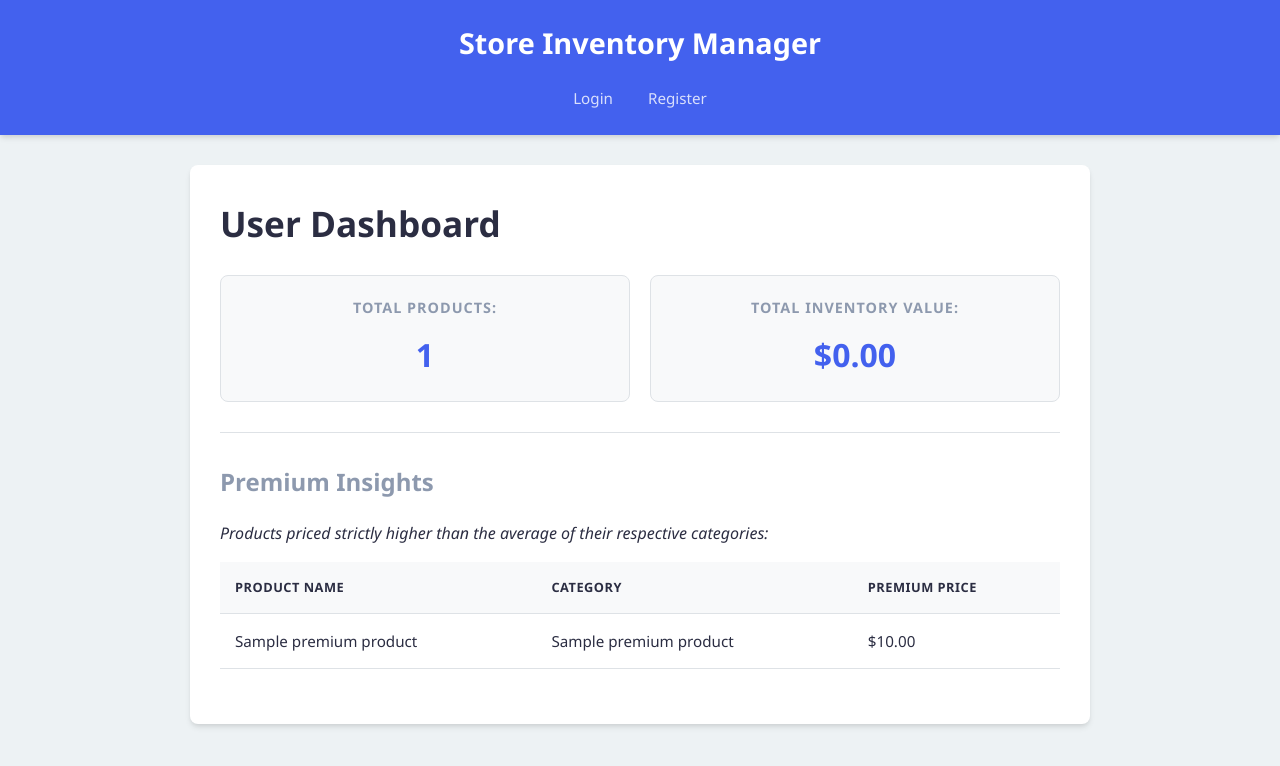
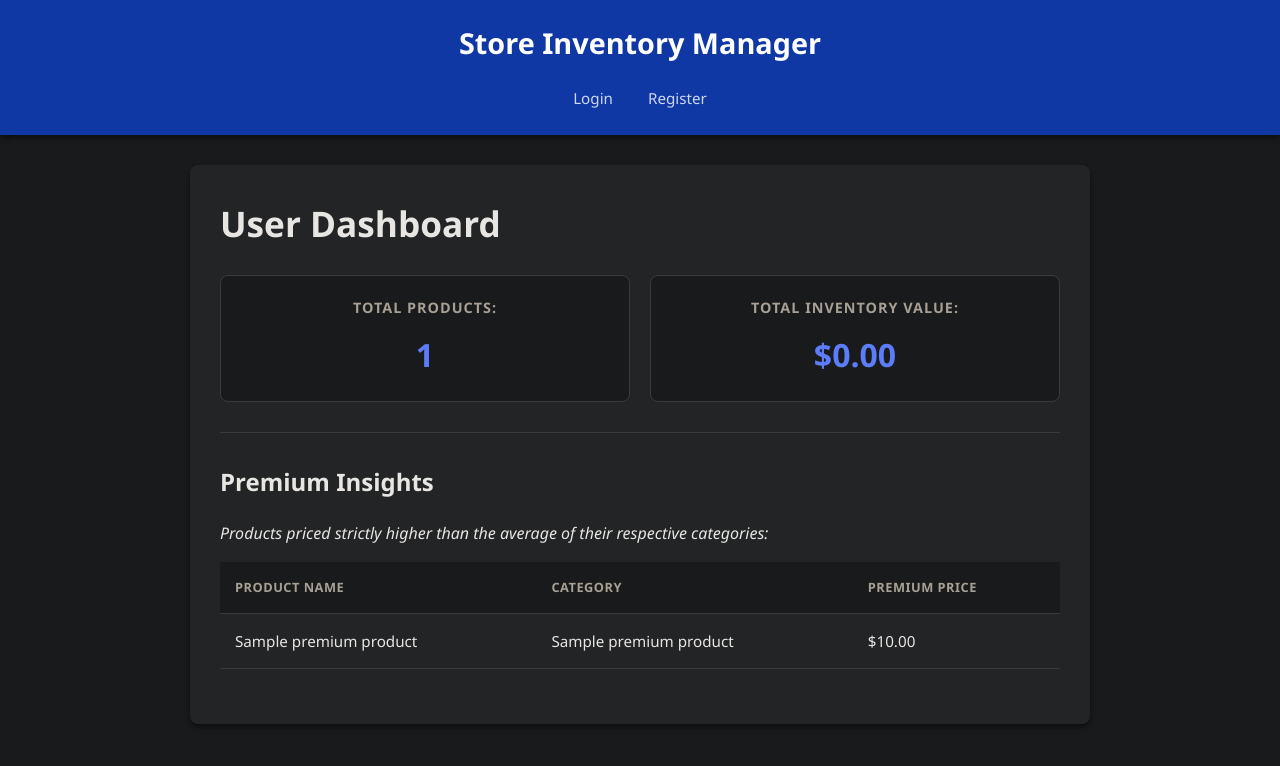
Before and after one commit to Curious-SMR/DBMS-Inventory-Project, a Flask app: template templates/user_dashboard.html in a window 1280 px wide. Shown: the top 766 px of the page. Run offline with Flask 3, Linux system fonts and the light colour scheme; the template is opened without the code that fills it: most values are stand-ins (such as "Sample title", 1, 10 or a date in 2020).

Commit message:
Applied permanent dark mode theme to UI

```diff
--- a/app.py
+++ b/app.py
@@ -7,11 +7,10 @@ from werkzeug.security import generate_password_hash, check_password_hash
 app = Flask(__name__)
 app.config['SECRET_KEY'] = 'your_secret_key_here'
 
-# Database Configuration - UPDATE YOUR PASSWORD HERE
 DB_CONFIG = {
     'host': 'localhost',
     'user': 'root',
-    'password': '2024A7PS0284U', # Put your recovered/new password here
+    'password': '2024A7PS0284U',
     'database': 'inventory_manager'
 }
 
@@ -63,8 +62,6 @@ def user_dashboard():
     total_result = cursor.fetchone()['total']
     total_value = total_result if total_result else 0
 
-    # THE ASSIGNMENT REQUIREMENT: Nested/Correlated Query
-    # Finds products priced higher than their specific category average
     nested_query = """
         SELECT p1.name, p1.price, c.name AS category_name
         FROM product p1
@@ -80,7 +77,6 @@ def user_dashboard():
     cursor.close()
 
     username = session['username']
-    # You will need to update user_dashboard.html to display 'premium_products'
     return render_template('user_dashboard.html',
                            total_products=total_products,
                            total_value=total_value,
@@ -149,8 +145,10 @@ def add_product():
     name = request.form['name']
     quantity = int(request.form['quantity'])
     price = float(request.form['price'])
-    # Fallback to category 1 if you haven't added a category dropdown to your HTML form yet
-    category_id = int(request.form.get('category_id', 1))
+
+    # FIX 2 APPLIED: Strictly casting the required form input to an integer
+    category_id = int(request.form['category_id'])
+
     user_id = session['user_id']
 
     db = get_db()
--- a/static/styles.css
+++ b/static/styles.css
@@ -1,19 +1,20 @@
 /* styles.css */
 
-/* --- 1. Root Variables & Reset (For Modern Looks) --- */
+/* --- 1. Root Variables & Reset (Permanent Dark Theme) --- */
 :root {
-    --primary-color: #4361ee; /* Slate Blue */
-    --hover-color: #3f37c9;
-    --success-color: #2ec4b6;
-    --error-color: #e63946;
-    --text-main: #2b2d42;
-    --text-muted: #8d99ae;
-    --bg-page: #edf2f4;
-    --bg-card: #ffffff;
-    --border-light: #dee2e6;
+    --primary-color: #5c7cfa; /* Brighter blue for text/buttons to pop on dark backgrounds */
+    --header-bg: #0f38a5; /* Deep, rich blue for the header */
+    --hover-color: #4c6ef5;
+    --success-color: #20c997;
+    --error-color: #ff6b6b;
+    --text-main: #e8e6e3; /* Off-white for general text readability */
+    --text-muted: #a8a095; /* Muted grey for labels and table headers */
+    --bg-page: #181a1b; /* Dark Reader's signature background color */
+    --bg-card: #222426; /* Slightly lighter dark grey for the main container */
+    --border-light: #383c3f; /* Subtle dark borders */
     --radius-md: 8px;
     --radius-sm: 4px;
-    --shadow-md: 0 4px 6px -1px rgba(0, 0, 0, 0.1), 0 2px 4px -1px rgba(0, 0, 0, 0.06);
+    --shadow-md: 0 4px 6px -1px rgba(0, 0, 0, 0.4), 0 2px 4px -1px rgba(0, 0, 0, 0.2);
     --transition-fast: all 0.2s ease-in-out;
 }
 
@@ -52,7 +53,7 @@ h1, h2, h3 {
 }
 
 h1 { font-size: 2.2rem; }
-h2 { font-size: 1.5rem; margin-top: 20px; color: var(--text-muted); }
+h2 { font-size: 1.5rem; margin-top: 20px; color: var(--text-main); }
 
 hr {
     border: 0;
@@ -62,7 +63,7 @@ hr {
 
 /* --- Header & Navigation --- */
 .header {
-    background-color: var(--primary-color);
+    background-color: var(--header-bg);
     color: #ffffff;
     padding: 20px 0;
     text-align: center;
@@ -205,8 +208,8 @@ table td {
 }
 
 table th {
-    background-color: #f8f9fa;
-    color: var(--text-main);
+    background-color: var(--bg-page);
+    color: var(--text-muted);
     font-weight: 600;
     text-transform: uppercase;
     font-size: 0.8rem;
@@ -249,12 +250,15 @@ table td a:hover {
 
 .summary-cards p {
     flex: 1;
-    background-color: #f8f9fa;
+    background-color: var(--bg-page);
     padding: 20px;
     border-radius: var(--radius-md);
     border: 1px solid var(--border-light);
     margin: 0;
     text-align: center;
+    font-size: 2rem;
+    font-weight: 700;
+    color: var(--primary-color);
 }
 
 .summary-cards p strong {
@@ -265,9 +269,3 @@ table td a:hover {
     letter-spacing: 1px;
     margin-bottom: 10px;
 }
-
-.summary-cards p {
-    font-size: 2rem;
-    font-weight: 700;
-    color: var(--primary-color);
-}
```
Also changed, not shown: other parts of static/styles.css (+21 -21 lines).
